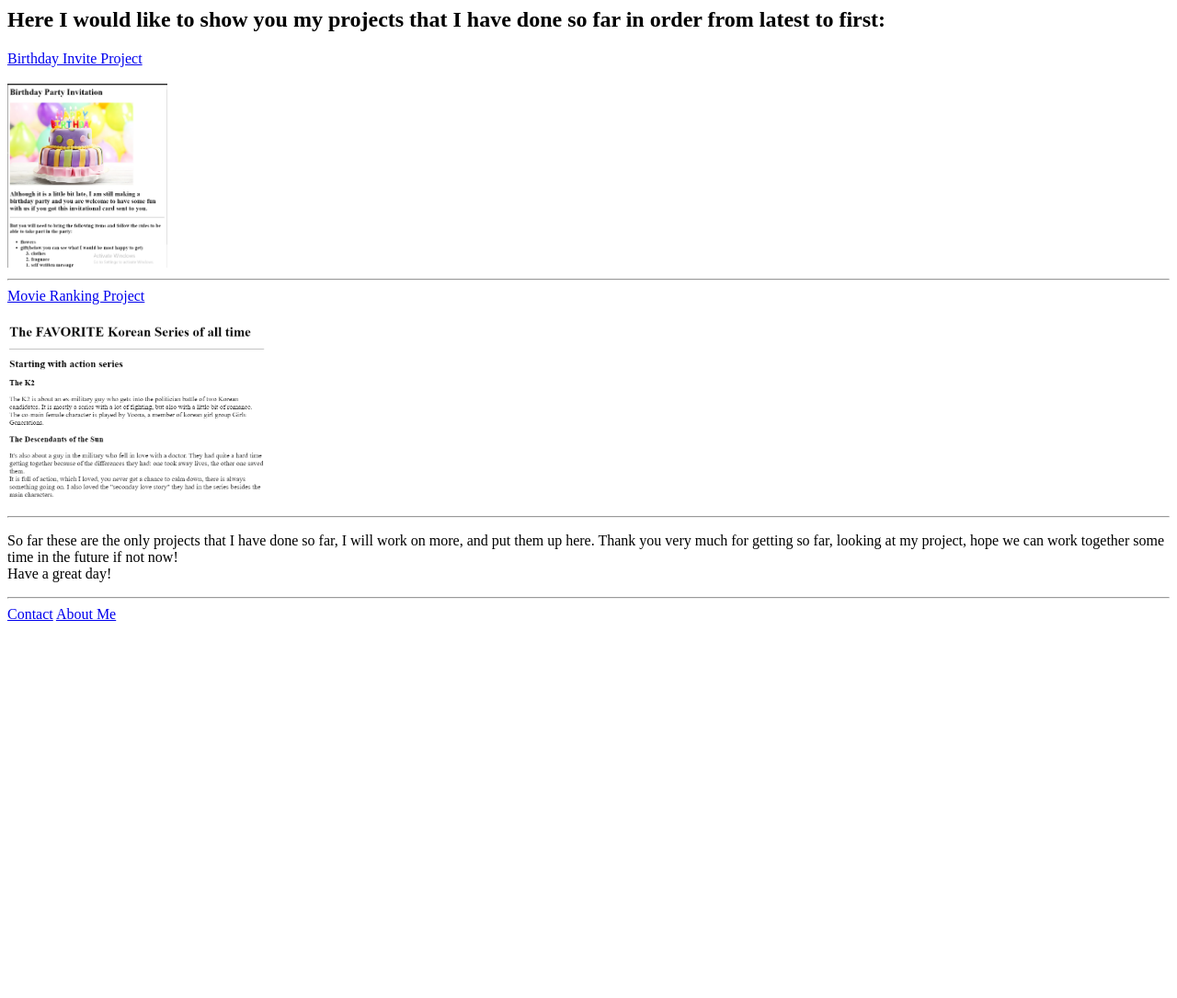
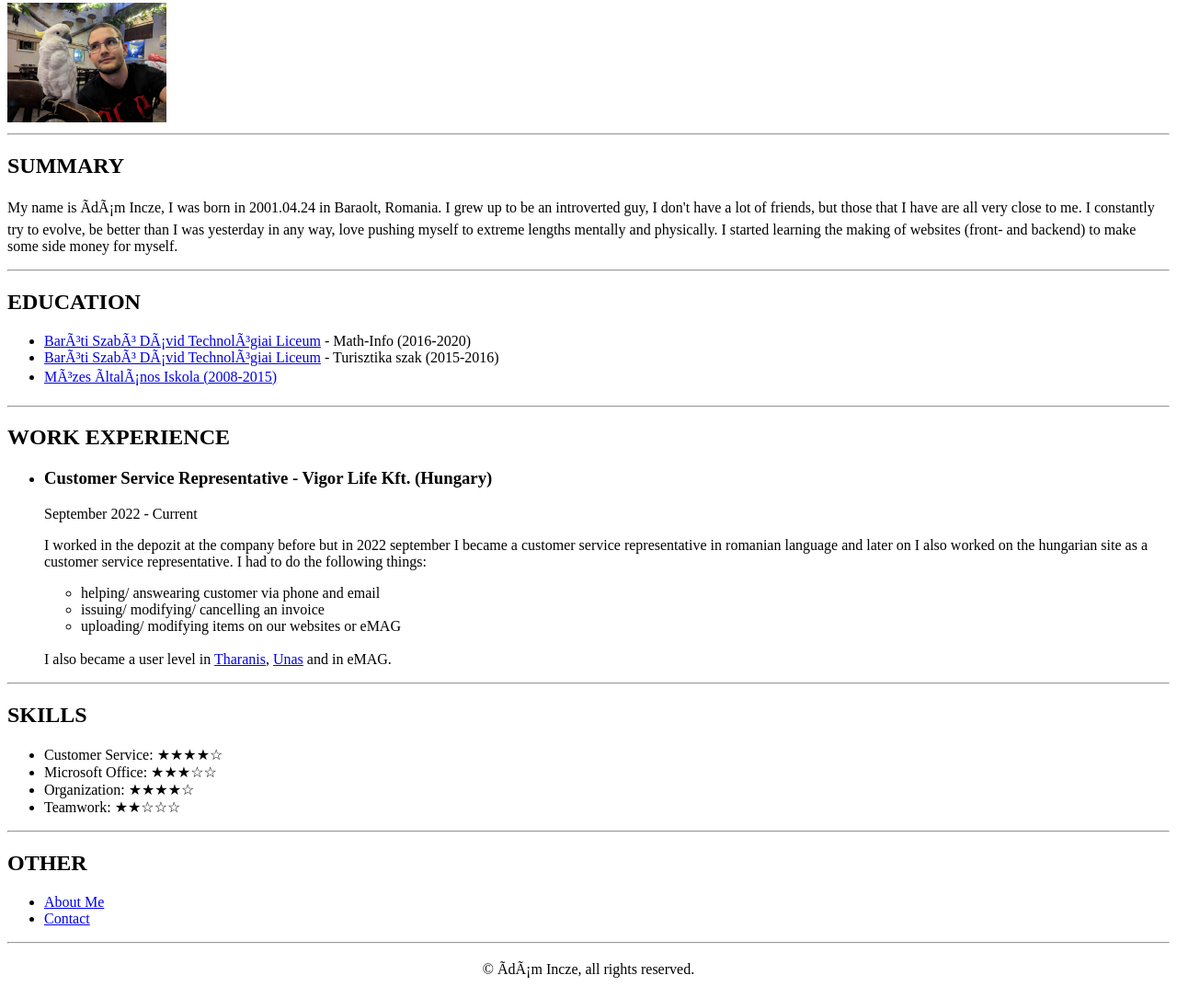
Before and after one commit to Soiamue/WEBSITE---portfolio, a plain HTML site: page index.html in a window 1280 px wide. Shown: the part 94-1179 px from the top of the page at 92% size. Before the commit the page ends 800 px from the top, so only its background shows below. Drawn offline with Linux system fonts and the light colour scheme.

Commit message:
Add files via upload

```diff
--- a/index.html
+++ b/index.html
@@ -1,26 +1,58 @@
 <!DOCTYPE html>
-   <html lang="en-US">
+<html lang="en">
     <head>
-        <title>Eumaios Portfolio</title>
-        <meta charset="UTF-8">
+       <meta charset="UTF=8">
+       <title>Portfolio</title>
     </head>
     <body>
-        <h1>Welcome to my portfolio</h1>
-        <hr />
-        <h2>Here I would like to show you my projects that I have done so far in order from latest to first:</h2>
-        <a href="./public/birthday-invite.html">Birthday Invite Project</a> <br /> <br />
-        <img src="./assets/images/birthday-invite.png" height=200>
-        <hr />
-        <a href="./public/movie-ranking.html">Movie Ranking Project</a> <br /> <br />
-        <img src="./assets/images/movie-ranking.png" height=200>
-        <hr />
-        <p>So far these are the only projects that I have done so far, I will work on more, and put them up here. Thank you very much for
-            getting so far, looking at my project, hope we can work together some time in the future if not now! <br />
-            Have a great day!
-        </p>
-        <hr />
-        <a href="./public/contact.html">Contact</a> <a href="./public/about.html">About Me</a>
-
-    </body>
-
-   </html>
+       <h1>Incze Ádám</h1>
+       <img src="./images/fokep.jpg" height="130"/>
+       <hr />
+       <h2>SUMMARY</h2>
+       <p>My name is Ádám Incze, I was born in 2001.04.24 in Baraolt, Romania. I grew up to be an introverted guy, I don't have a lot of
+         friends, but those that I have are all very close to me. I constantly try to evolve, be better than I was yesterday in any way,
+         love pushing myself to extreme lengths mentally and physically. I started learning the making of websites (front- and backend)
+         to make some side money for myself.
+       </p>
+       <hr />
+       <h2>EDUCATION</h2>
+       <ul>
+         <li><a href="https://barotiszabodavid.ro/index.php/hu/">Baróti Szabó Dávid Technológiai Liceum</a> - Math-Info (2016-2020)</li>
+         <li><a href="https://barotiszabodavid.ro/index.php/hu/">Baróti Szabó Dávid Technológiai Liceum</a> - Turisztika szak (2015-2016)</li>
+         <li><a href="http://gaalmozes.ro/F%C5%91oldal.phpGaál">Mózes Általános Iskola (2008-2015)</a></li>
+       </ul>
+       <hr />
+       <h2>WORK EXPERIENCE</h2>
+       <ul>
+         <li><h3>Customer Service Representative - Vigor Life Kft. (Hungary)</h3></li>
+         <p>September 2022 - Current</p>
+         <p>I worked in the depozit at the company before but in 2022 september I became a customer service representative
+            in romanian language and later on I also worked on the hungarian site as a customer service representative. I had to do
+            the following things:
+            <ul>
+               <li>helping/ answearing customer via phone and email</li>
+               <li>issuing/ modifying/ cancelling an invoice</li>
+               <li>uploading/ modifying items on our websites or eMAG</li>
+            </ul><br />
+            I also became a user level in <a href="https://tharanisugyvitel.hu/">Tharanis</a>, <a href="https://unas.hu/">Unas</a> and in eMAG.
+         </p>
+       </ul>
+       <hr />
+       <h2>SKILLS</h2>
+       <ul>
+         <li>Customer Service: &#9733;&#9733;&#9733;&#9733;&#9734;</li>
+         <li>Microsoft Office: &#9733;&#9733;&#9733;&#9734;&#9734;</li>
+         <li>Organization: &#9733;&#9733;&#9733;&#9733;&#9734;</li>
+         <li>Teamwork: &#9733;&#9733;&#9734;&#9734;&#9734;</li>
+       </ul>
+       <hr />
+       <h2>OTHER</h2>
+       <ul>
+         <li><a href="./public/about.html">About Me</a></li>
+         <li><a href="./public/contact.html">Contact</a></li>
+       </ul>
+       <hr />
+        <footer>
+         <p style="text-align:center">&copy; Ádám Incze, all rights reserved.</p>
+        </footer>
+      </body>
```
Also changed, not shown: images/fokep.jpg (added).
